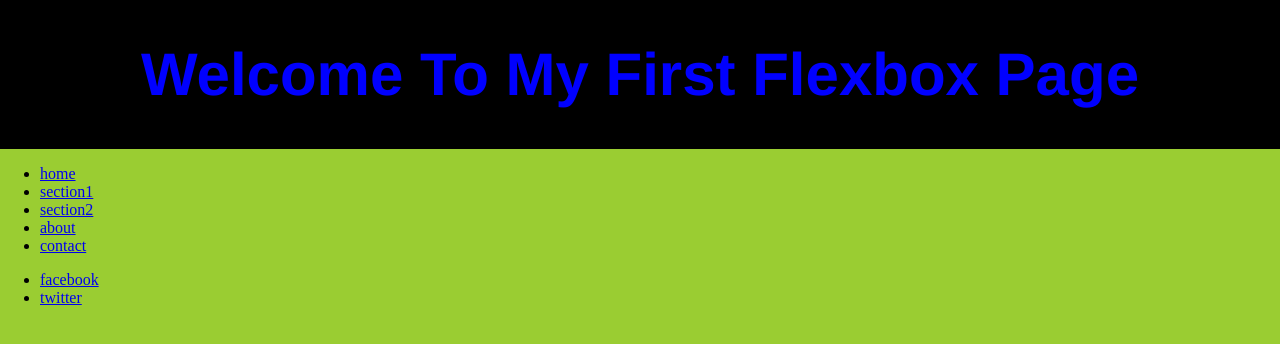
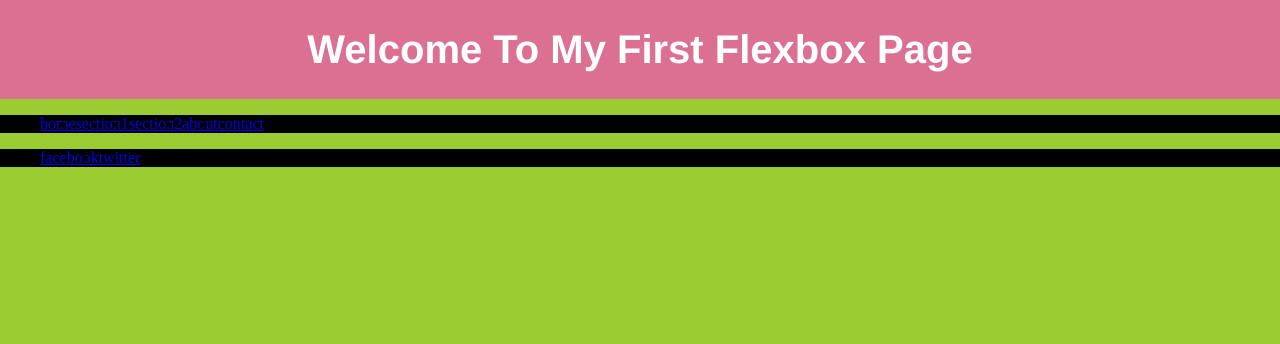
Before and after one commit to emrekse03/git_test, a plain HTML site: page index.html in a window 1280 px wide. Drawn offline with Linux system fonts and the light colour scheme.

Commit message:
opened new branch

```diff
--- a/style.css
+++ b/style.css
@@ -5,17 +5,36 @@ body{
     margin:0;
 }
 header{
-    background-color:black;
+    background-color:palevioletred;
     color:white;
     display:flex;
     align-items:center;
-    font-size:30px;
+    font-size:20px;
     flex-direction: column;
     flex: 1 0 100%;
     }
 header h1{
     font-family:'Franklin Gothic Medium', 'Arial Narrow', Arial, sans-serif;
     text-align: center;
-    color:blue;
+
     align-items:center;
 }
+
+nav{
+    display:flex;
+    flex-direction: column;
+    flex:1 0 0;
+    margin:0;
+    padding:0;
+}
+nav ul{
+    display:Flex;
+    background-color:black;
+}
+nav li{
+
+    text-align: center;
+}
+nav a{
+    display:block;
+}
```
